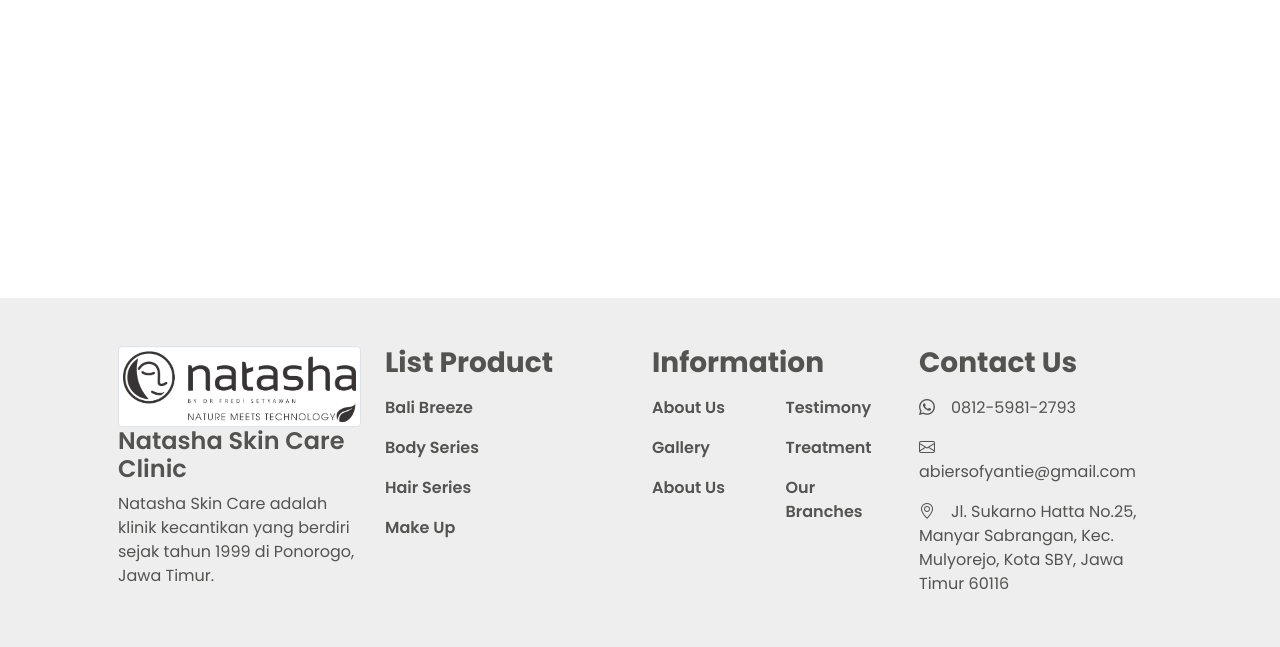
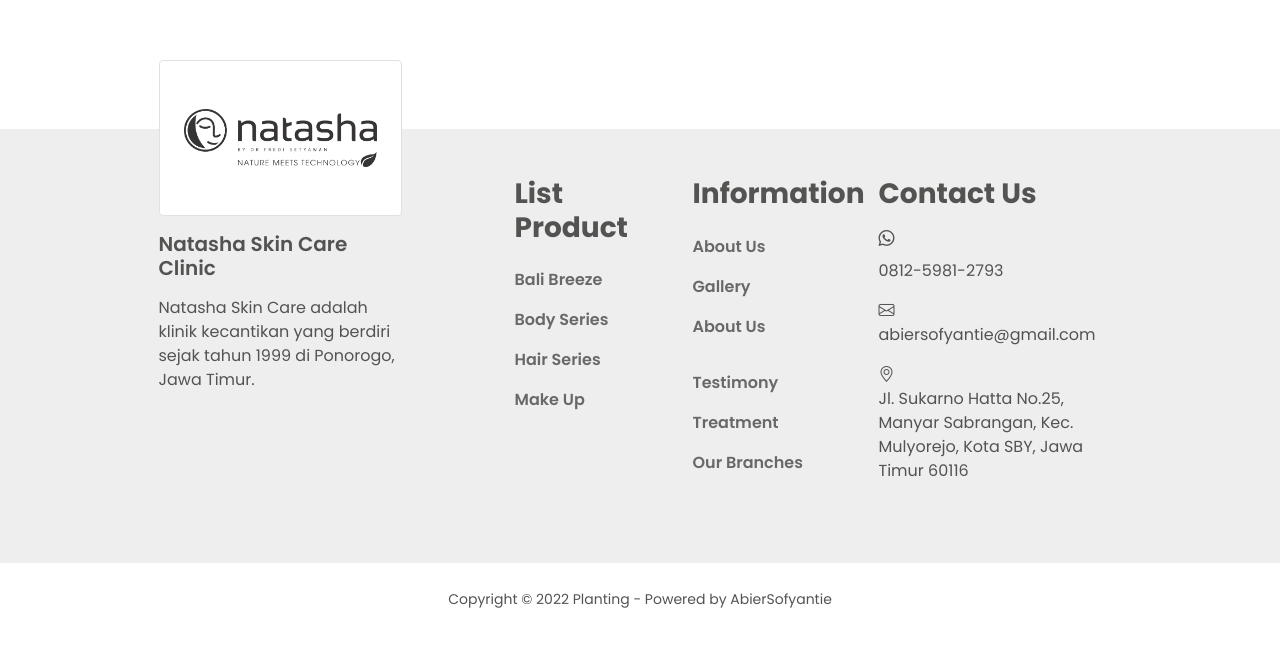
Before and after one commit to maulanafanny/layout, a plain HTML site: page footer-1/index.html in a window 1280 px wide. Shown: the part 321-968 px from the top of the page. Drawn offline with nearby package versions, Linux system fonts and the light colour scheme.

Commit message:
adjusted footer columns

```diff
--- a/footer-1/index.html
+++ b/footer-1/index.html
@@ -11,18 +11,21 @@
     <link rel="stylesheet" href="style.css">
 </head>
 <body>
-    <div class="container-fluid position-absolute top-100 start-50 translate-middle" style="background-color: #eeeeee;">
+    <div style="height: 450px;"></div>
+
+    <div class="container-fluid p-0">
+        <div class="container-fluid" style="background-color: #eeeeee;">
             <div class="container p-5">
-            <div class="row">
+                <div class="row justify-content-center">
 
-                <div class="col">
-                    <img src="/assets/natasha-skin.png" class="img-thumbnail" alt="natasha-skin">
-                    <h4 class="fw-semibold">Natasha Skin Care Clinic</h4>
+                    <div class="col-3" style="margin-top: -11%;">
+                        <img src="/assets/natasha-skin.png" class="img-thumbnail px-4 py-5" alt="natasha-skin">
+                        <h5 class="fw-semibold my-3">Natasha Skin Care Clinic</h5>
                         <p>Natasha Skin Care adalah klinik kecantikan yang berdiri sejak tahun 1999 di Ponorogo, Jawa Timur.</p>
                     </div>
 
-                <div class="col">
-                    <h3 class="fw-bold">List Product</h3>
+                    <div class="col-2 offset-md-1">
+                        <h3 class="fw-bold mb-3">List Product</h3>
                         <ul class="fw-semibold">
                             <li class="py-2"><a href="#">Bali Breeze</a></li>
                             <li class="py-2"><a href="#">Body Series</a></li>
@@ -31,8 +34,8 @@
                         </ul>
                     </div>
 
-                <div class="col">
-                    <h3 class="fw-bold">Information</h3>
+                    <div class="col-2 me-2">
+                        <h3 class="fw-bold mb-3">Information</h3>
 
                         <div class="row">
 
@@ -55,17 +58,20 @@
                         </div>
                     </div>
 
-                <div class="col">
-                    <h3 class="fw-bold">Contact Us</h3>
+                    <div class="col-3">
+                        <h3 class="fw-bold mb-3">Contact Us</h3>
                         <ul>
-                        <li>
-                            <p class="pt-2"><i class="bi bi-whatsapp me-3"></i>0812-5981-2793</p>
+                            <li class="row align-items-baseline">
+                                <i class="bi bi-whatsapp col-1 "></i>
+                                <p class="pt-2 col-11">0812-5981-2793</p>
                             </li>
-                        <li>
-                            <p><i class="bi bi-envelope me-3"></i>abiersofyantie@gmail.com</p>
+                            <li class="row align-items-baseline">
+                                <i class="bi bi-envelope col-1 "></i>
+                                <p class="col-11">abiersofyantie@gmail.com</p>
                             </li>
-                        <li>
-                            <p><i class="bi bi-geo-alt me-3"></i>Jl. Sukarno Hatta No.25, Manyar Sabrangan, Kec. Mulyorejo, Kota SBY, Jawa Timur 60116</p>
+                            <li class="row align-items-baseline">
+                                <i class="bi bi-geo-alt col-1 "></i>
+                                <p class="col-11">Jl. Sukarno Hatta No.25, Manyar Sabrangan, Kec. Mulyorejo, Kota SBY, Jawa Timur 60116</p>
                             </li>
                         </ul>
                     </div>
@@ -73,6 +79,11 @@
                 </div>
             </div>
         </div>
+
+        <div class="text-center py-4">
+            <small>Copyright © 2022 Planting - Powered by AbierSofyantie</small>
+        </div>
+    </div>
 </body>
 
 </html>
--- a/footer-1/style.css
+++ b/footer-1/style.css
@@ -10,6 +10,10 @@
 
 a {
     text-decoration: none;
+    color: #535352dd;
+}
+
+a:hover {
     color: #535352;
 }
 
```
Lines whose indentation alone changed are shown as unchanged.
